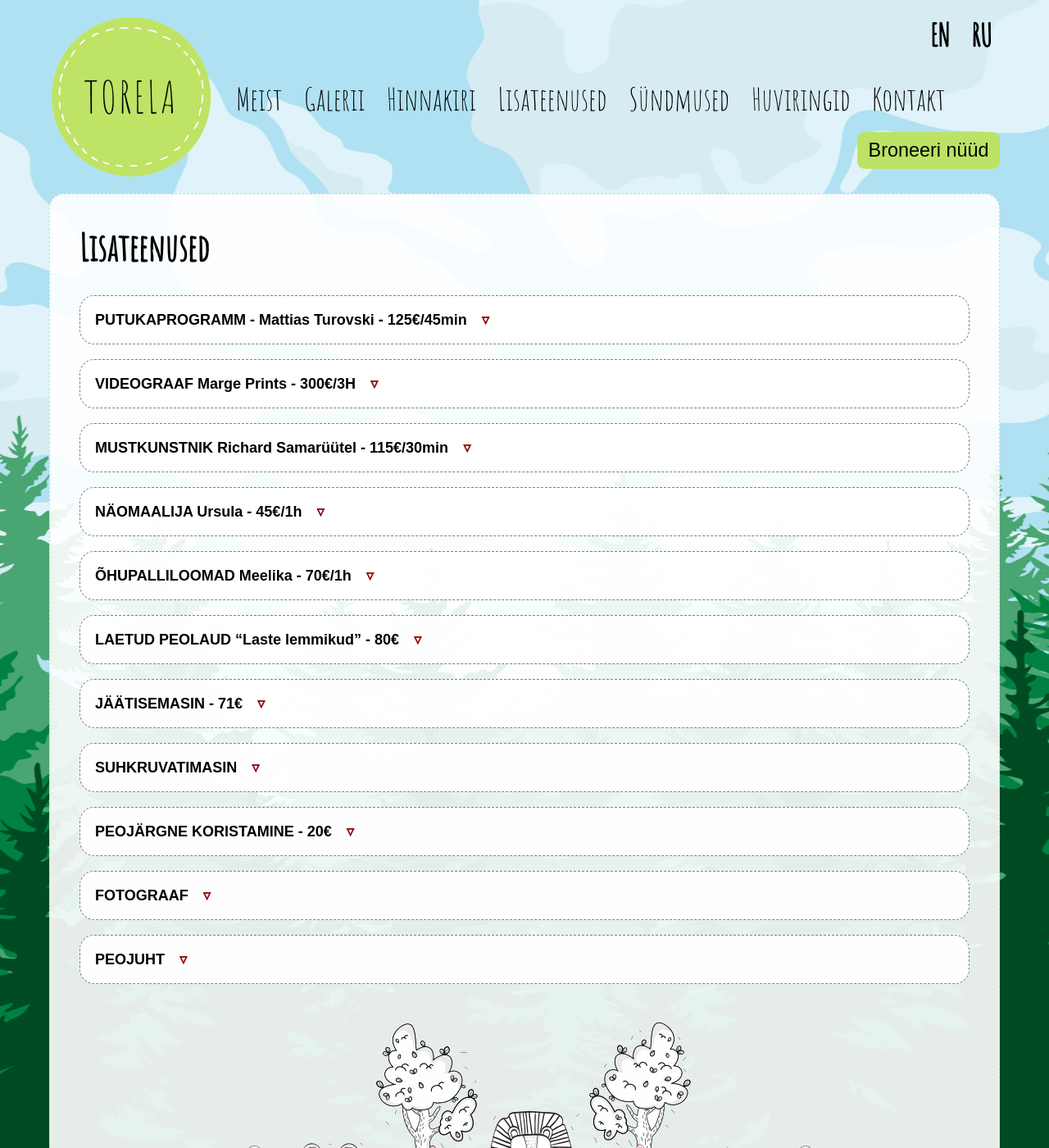
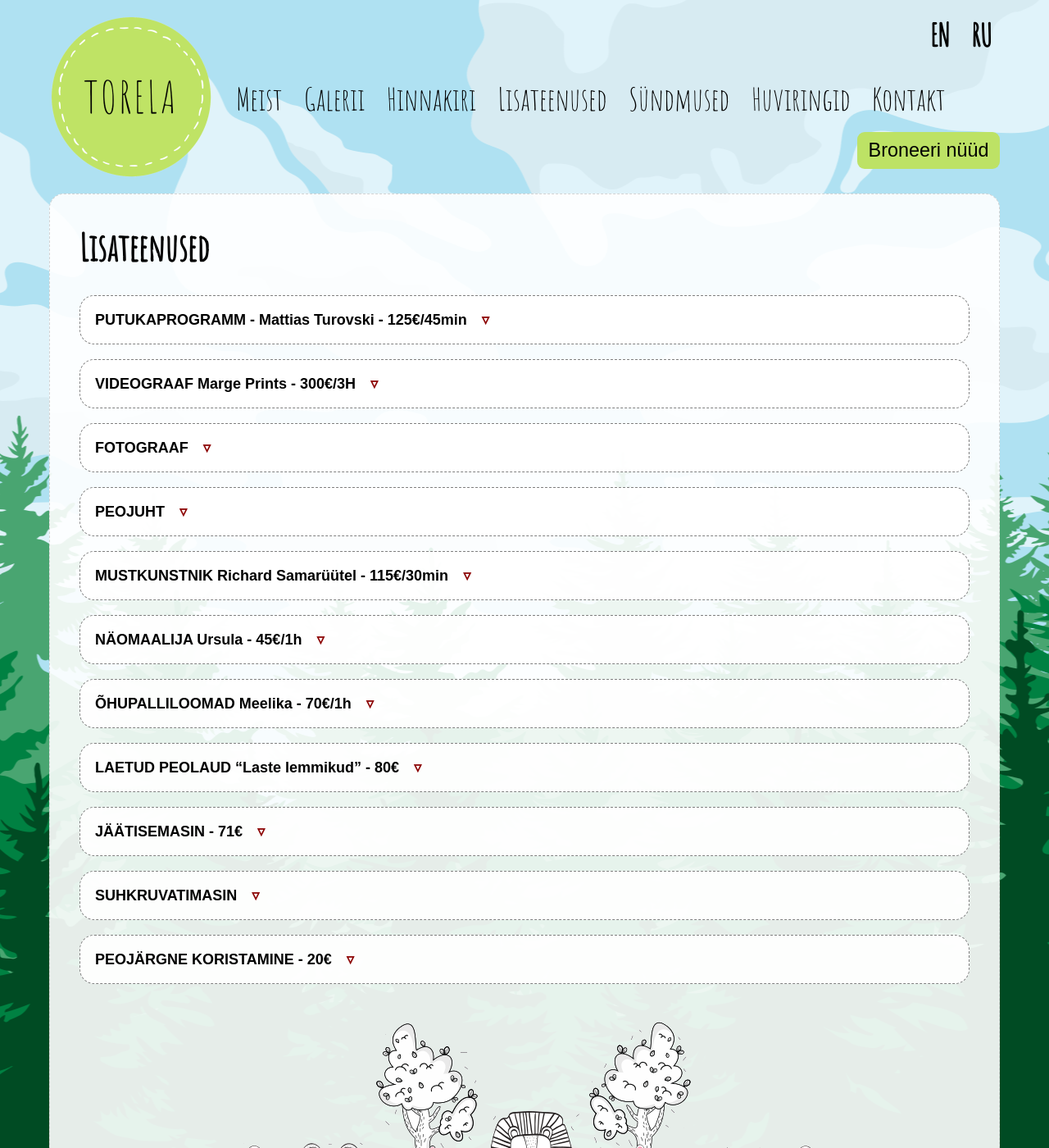
Before and after one commit to mypsik/torela, a Jekyll site: the page built from lisateenused/index.md, in a window 1280 px wide and 1400 px high. Shown: the whole window at 82% size. Built offline with Jekyll 4.4.1, drawn with Linux system fonts in a browser that asks for light colours; some of the changed lines change nothing that is shown.

Commit message:
järjekord muudetud

```diff
--- a/lisateenused/index.md
+++ b/lisateenused/index.md
@@ -26,6 +26,15 @@ VIDEOGRAAF Marge Prints - 300€/3H
   Peokülalised saavad filmi vaadata privaatselt lingilt internetis.
 
   [www.kuulidmuuvid.ee](http://www.kuulidmuuvid.ee){:target="_blank"}
+
+FOTOGRAAF
+
+: Lisainfo täienemisel
+
+
+PEOJUHT
+
+: Lisainfo täienemisel
 
 
 MUSTKUNSTNIK  Richard Samarüütel - 115€/30min
@@ -76,11 +85,3 @@ SUHKRUVATIMASIN
 
 PEOJÄRGNE KORISTAMINE - 20€
 : Kui sünnipäev läbi, siis lilled kaenlasse ja kingid näppu ning meie koristame ja peseme kõik ise.
-
-
-FOTOGRAAF
-: Lisainfo täienemisel
-
-
-PEOJUHT
-: Lisainfo täienemisel
```
